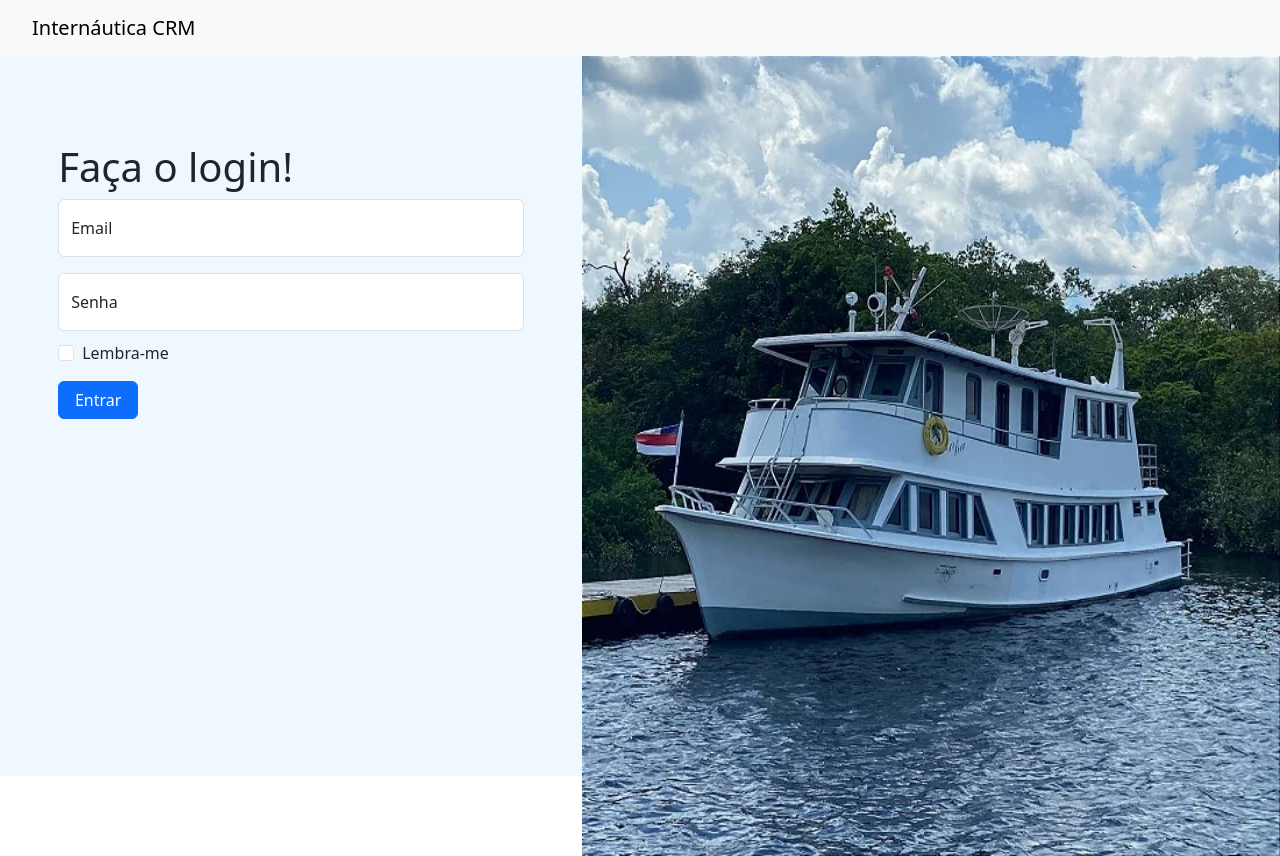
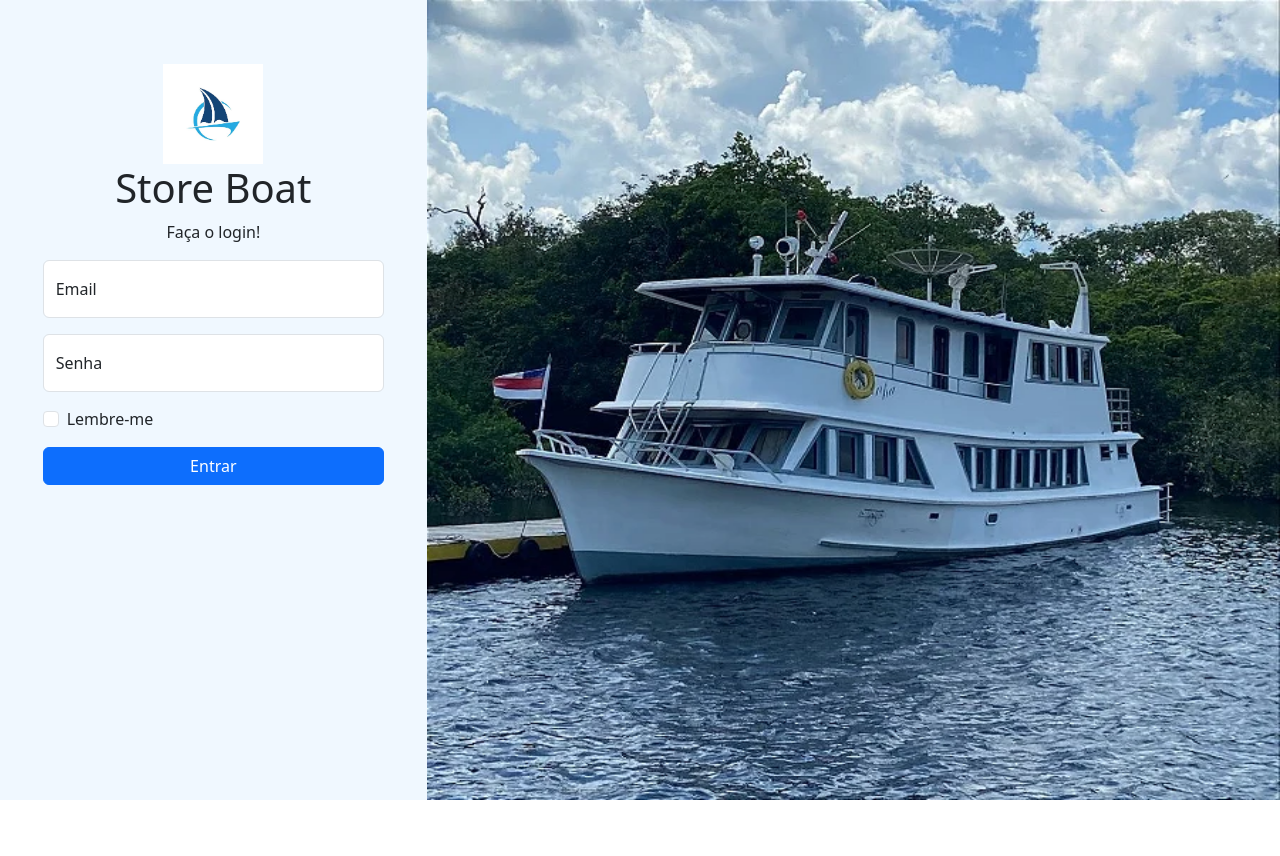
Before and after one commit to geovannad/Site-Barco, a React (Create React App) app: page / in a window 1280 px wide. After the commit the page ends 800 px from the top, so only its background shows below. Built offline with nearby package versions, Linux system fonts and the light colour scheme.

Commit message:
resolving errors

```diff
--- a/src/components/formLogin/FomrLogin.styled.js
+++ b/src/components/formLogin/FomrLogin.styled.js
@@ -3,11 +3,14 @@ import Form  from "react-bootstrap/Form"
 import Button  from "react-bootstrap/Button"
 
 export const Group = styled(Form.Group)`
-    margin-top: 10px;
+    margin: 15px 0px 15px 0px;
+    text-align: start;
 `
-
-
 export const ButtonS =  styled(Button)`
- width: 80px;
- }
+    width:100%;
 `
+export const DivForm = styled(Form)`
+    @media (max-width: 480px) {
+        width: 300px;
+    }
+`
--- a/src/components/formLogin/FormLogin.jsx
+++ b/src/components/formLogin/FormLogin.jsx
@@ -1,29 +1,111 @@
-import React from 'react'
-import Form from 'react-bootstrap/Form';
-import FloatingLabel from 'react-bootstrap/FloatingLabel';
-import { Group, ButtonS } from './FomrLogin.styled';
+import React, { useState } from "react";
+import { useNavigate } from "react-router-dom";
+import Form from "react-bootstrap/Form";
+import FloatingLabel from "react-bootstrap/FloatingLabel";
+import Spinner from "react-bootstrap/Spinner";
+import { Group, ButtonS, DivForm } from "./FomrLogin.styled.js";
 
 const FormLogin = () => {
-    return (
-        <Form>
-            <FloatingLabel
-                controlId="floatingInput"
-                label="Email"
-                className="mb-3"
-            >
-                <Form.Control type="email" placeholder="name@example.com" />
-            </FloatingLabel>
-            <FloatingLabel controlId="floatingPassword" label="Senha">
-                <Form.Control type="password" placeholder="Password" />
-            </FloatingLabel>
-            <Group className="mb-3" controlId="formBasicCheckbox">
-                <Form.Check type="checkbox" label="Lembra-me" />
-            </Group>
-            <ButtonS variant="primary" type="submit">
-               Entrar
-            </ButtonS>
-        </Form>
-    )
-}
+  const navigate = useNavigate();
+  const [email, setEmail] = useState("");
+  const [password, setPassword] = useState("");
+  const [errorMessage, setErrorMessage] = useState("");
+  const [isLoading, setIsLoading] = useState(false);
 
-export default FormLogin
+  const login = async () => {
+    if (!email || !password) {
+      setErrorMessage("Por favor, preencha todos os campos.");
+      return;
+    }
+
+    setErrorMessage("");
+    setIsLoading(true);
+
+    try {
+      const response = await fetch("https://ms-internautica-crm.onrender.com/login", {
+        method: "POST",
+        headers: {
+          "Content-Type": "application/json",
+        },
+        body: JSON.stringify({ email, password }),
+      });
+
+      if (response.ok) {
+        const token = await response.text(); // Lê o corpo da resposta como texto
+        if (token) {
+          localStorage.setItem("token", token); // Salva apenas o token
+
+          // Redireciona para a página principal
+          navigate("/home");
+        }
+      } else if (response.status === 401) {
+        setErrorMessage("Email ou senha inválidos. Tente novamente.");
+      } else {
+        setErrorMessage("Erro no servidor. Tente novamente mais tarde.");
+      }
+    } catch (error) {
+      console.error("Erro ao realizar login:", error);
+      setErrorMessage("Ocorreu um erro inesperado. Por favor, tente novamente.");
+    } finally {
+      setIsLoading(false);
+    }
+  };
+
+  return (
+    <DivForm>
+      {/* Campo de Email */}
+      <FloatingLabel controlId="floatingInput" label="Email" className="mb-3">
+        <Form.Control
+          type="email"
+          placeholder="name@example.com"
+          value={email}
+          onChange={(e) => setEmail(e.target.value)}
+        />
+      </FloatingLabel>
+
+      {/* Campo de Senha */}
+      <FloatingLabel controlId="floatingPassword" label="Senha">
+        <Form.Control
+          type="password"
+          placeholder="Senha"
+          value={password}
+          onChange={(e) => setPassword(e.target.value)}
+        />
+      </FloatingLabel>
+
+      {/* Checkbox */}
+      <Group className="mb-3" controlId="formBasicCheckbox">
+        <Form.Check type="checkbox" label="Lembre-me" />
+      </Group>
+
+      {/* Mensagem de Erro */}
+      {errorMessage && (
+        <p style={{ color: "red", fontSize: "14px", marginTop: "10px" }}>
+          {errorMessage}
+        </p>
+      )}
+
+      {/* Botão de Login */}
+      <ButtonS
+        onClick={login}
+        variant="primary"
+        type="button"
+        disabled={isLoading}
+      >
+        {isLoading ? (
+          <Spinner
+            as="span"
+            animation="border"
+            size="sm"
+            role="status"
+            aria-hidden="true"
+          />
+        ) : (
+          "Entrar"
+        )}
+      </ButtonS>
+    </DivForm>
+  );
+};
+
+export default FormLogin;
--- a/src/index.js
+++ b/src/index.js
@@ -5,7 +5,7 @@ import App from './app/App';
 import reportWebVitals from './utils/reportWebVitals';
 import { createBrowserRouter, RouterProvider } from "react-router-dom"
 import Login from './routes/login/Login';
-import Home from './routes/home';
+import Home from './routes/home/Home';
 
 
 const router = createBrowserRouter([
--- /dev/null
+++ b/src/routes/boatId/BoatId.styled.js
@@ -0,0 +1,3 @@
+import styled from "styled-components";
+
+export const Wrapper = styled.div``
--- a/src/routes/home.jsx
+++ /dev/null
@@ -1,9 +0,0 @@
-import React from 'react'
-
-const Home = () => {
-  return (
-    <div>Home</div>
-  )
-}
-
-export default Home
--- /dev/null
+++ b/src/routes/home/Home.jsx
@@ -0,0 +1,22 @@
+import React, { useEffect } from "react";
+import { useNavigate } from "react-router-dom";
+
+const Home = () => {
+  const navigate = useNavigate();
+  const token = localStorage.getItem("token");
+  console.log(token);
+
+  useEffect(() => {
+    if (!token) {
+      navigate('/');
+    }
+  }, [navigate, token]);
+
+  return (
+    <>
+      <h1>HOJEEEEEEEEEEEE</h1>
+    </>
+  );
+};
+
+export default Home;
--- a/src/routes/login/Login.jsx
+++ b/src/routes/login/Login.jsx
@@ -1,16 +1,17 @@
 import React from 'react';
-import NavBar from '../../components/navBar/NavBar';
 import FormLogin from '../../components/formLogin/FormLogin';
-import { Wrapper, DivForms, Img } from './Login.style';
- import Barco from '../../assets/Barco.webp'
+import { Wrapper, DivForms, Img, SubTitle } from './Login.style';
+import Barco from '../../assets/Barco.webp'
+import Logo from '../../assets/logo.jpg'
 
 const Login = () => {
     return (
         <>
-            <NavBar topics={[]} topicsRoute={[]} />
             <Wrapper>
                 <DivForms>
-                  <h1>Faça o login!</h1>
+                  <img src={Logo} width="100px"></img>
+                  <h1>Store Boat</h1>
+                  <SubTitle >Faça o login!</SubTitle>
                   <FormLogin />
                 </DivForms>
                 <Img src={Barco} />
--- a/src/routes/login/Login.style.js
+++ b/src/routes/login/Login.style.js
@@ -1,14 +1,17 @@
-import styled from 'styled-components';
+import styled from "styled-components";
 
 export const Wrapper = styled.div`
   display: flex;
-    height: calc(100vh - 80px);
+  height: 100vh;
   background-color: aliceblue;
   justify-content: center;
   @media (min-width: 480px) {
     display: grid;
-        grid-template-columns: 5fr 6fr;
+    grid-template-columns: 3fr 6fr;
   }
+  justify-content: center;
+  align-items: center;
+  text-align: center;
 `;
 
 export const DivForms = styled.div`
@@ -20,7 +23,12 @@ export const DivForms = styled.div`
     display: flex;
     flex-direction: column;
   }
-`
+`;
+
+export const SubTitle = styled.p`
+    font-size: 16px;
+    font-weight: 500;
+`;
 
 export const Img = styled.img`
   width: 100%;
@@ -28,4 +36,4 @@ export const Img = styled.img`
   @media (max-width: 480px) {
     display: none;
   }
-`
+`;
```
Also changed, not shown: src/components/carouselsImages/CarouselsImages.jsx (added, +17 -0 lines), src/routes/boatId/boatId.jsx (added, +20 -0 lines), src/assets/logo.jpg (added), src/routes/home/Home.styled.js (added). Lines whose indentation alone changed are shown as unchanged.
